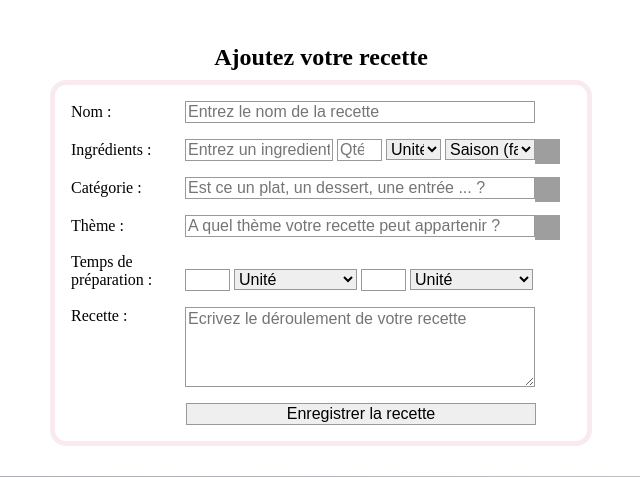
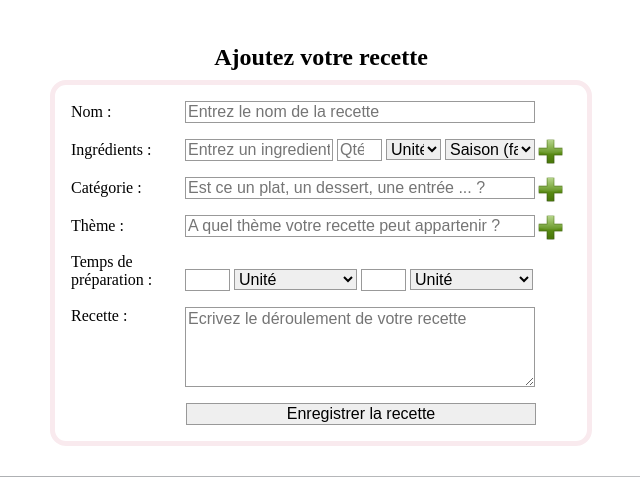
Before and after one commit to ldebonne/website-recettes, a PHP site: page /ajoutrecette.php in a window 1280 px wide. Shown: the part 64-541 px from the top of the page, without its empty margins (319-959 px from the left). Run offline with PHP 8.4, Linux system fonts and the light colour scheme; grey boxes are pictures that could not be loaded.

Commit message:
Add files via upload
Problèmes rencontrés :
1: Affichage : Bouton plus : Dans "Mes recettes" puis "Ajouter une recette", dans le formulaire de saisie de recette, à droite des lignes "ingrédients", "catégorie" et "thème" il devrait y a un bouton permettant àl l'utilisateur d'ajouter, par exemple, un nouvel ingrédient (le clic sur le bouton crée une nouvelle ligne). Ce bouton est gris, l'affichage de l'image du bouton plus ne fonctionne pas.
2: JavaScript : Bouton plus : Même endroit que (1) : Le code JS permettant d'ajouter une nouvelle ligne ne fonctionne pas (il n'a été testé que pour l'ajout d'ingrédient actuellement).

Problèmes résolus :
1: Affichage : Bouton plus : Image trop grosse, problème résolu avec "background-size : cover;" dans le code css
! Faire attention aux chemins des fichiers !

```diff
--- a/lesrecetpg/css/main.css
+++ b/lesrecetpg/css/main.css
@@ -258,7 +258,10 @@ label {
 /* Button plus */
 
 .button_plus{
-    background-image: url(https//:picsum.photos/20/30); /*'../images/plus1.png'*/
+    background-image: url(../images/plus1.png); /*'../images/plus1.png'*/
+    background-size : cover;
+    background-color: transparent;
+    margin-left: 3px;
     width: 25px;
     height: 25px;
     padding: 0;
```
